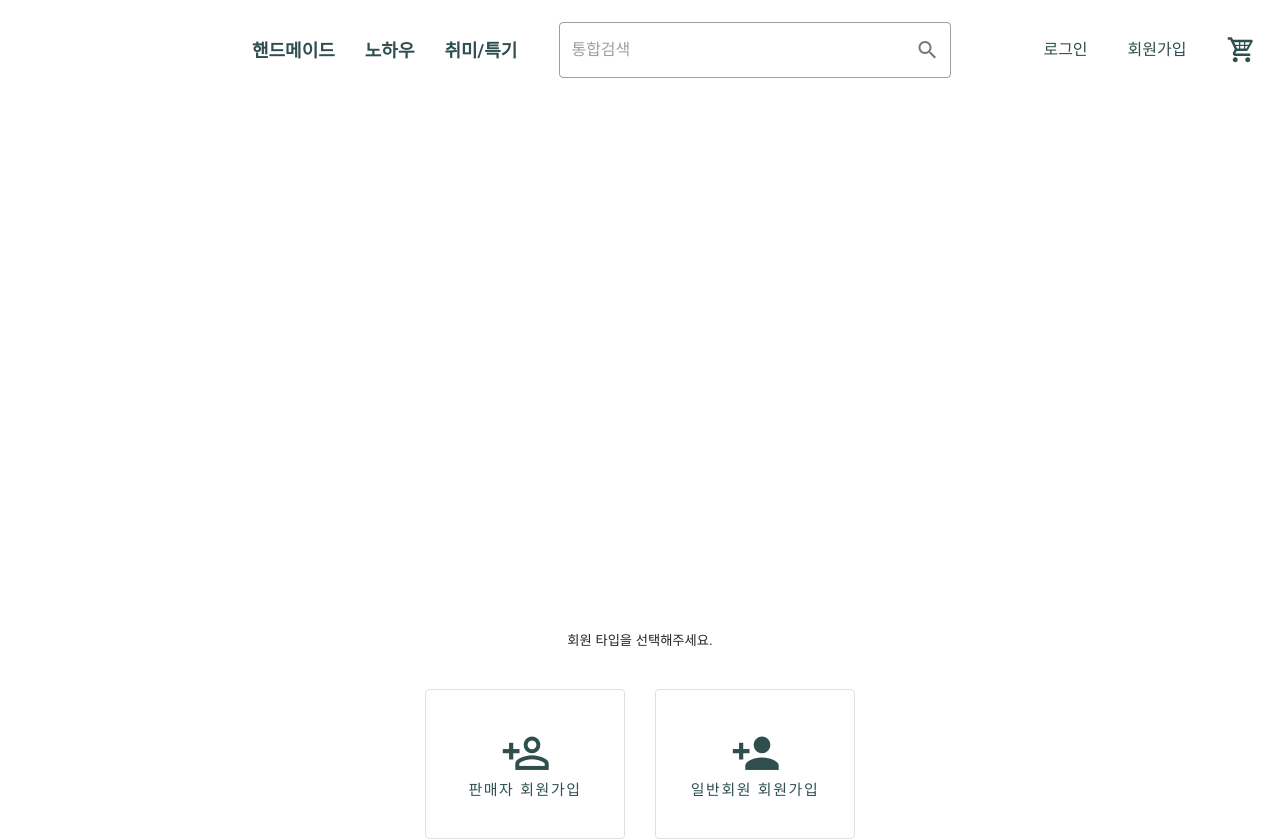
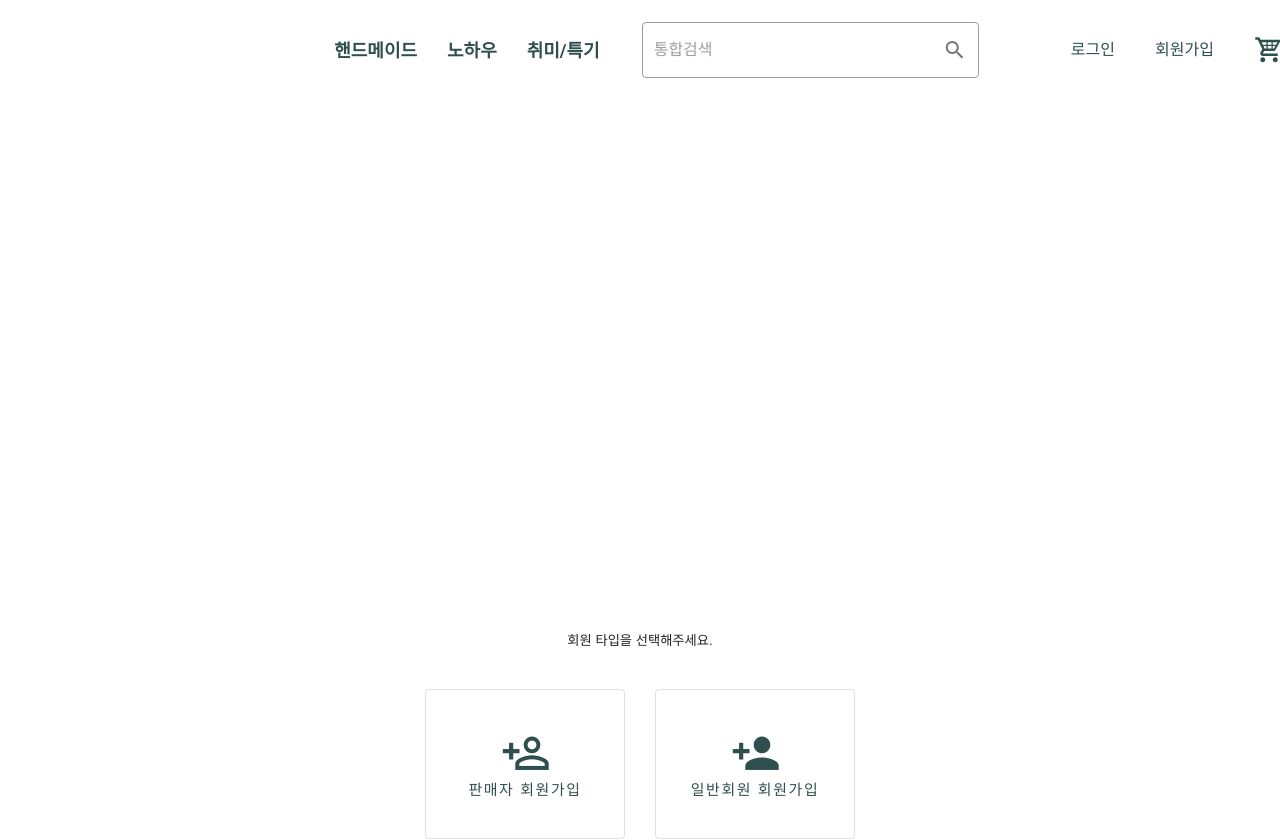
Before and after one commit to EDDI-RobotAcademy/Eddi-T1, a Vue app in the folder vue/frontend/: page / in a window 1280 px wide. Shown: the top 840 px of the page. Built offline with nearby package versions, Linux system fonts and the light colour scheme.

Commit message:
feat: [진건오] 상단 헤더 UI 수정[DIY-SALES-WEB-UI 2]

```diff
--- a/vue/frontend/src/App.vue
+++ b/vue/frontend/src/App.vue
@@ -1,13 +1,26 @@
 <template>
   <v-app>
     <v-container>
-      <v-app-bar elevation="0" height="100" color="white" width="1500px" style="margin: 0 auto" app>
+      <v-app-bar
+          class="v-toolbar__content" elevation="0" height="100" color="white"
+          width="auto" style="margin: 0 auto; justify-content: center" app>
           <div>
-          <v-img class="mr-9" :src="require('@/assets/buydia_logo.png')" width="200px" contain style="cursor: pointer" @click="moveToHome"/>
+            <v-img class="mr-9" :src="require('@/assets/buydia_logo.png')" width="200px" contain
+                   style="cursor: pointer"
+                   @click="moveToHome"/>
           </div>
-        <router-link class="service" style="text-decoration: none; color: #2F4F4F;" :to="{ name : 'CommonPageHeader'}">핸드메이드</router-link>
-        <router-link class="service" style="text-decoration: none; color: #2F4F4F;" :to="{ name : 'CommonPageHeader'}">노하우</router-link>
-        <router-link class="service" style="text-decoration: none; color: #2F4F4F;" :to="{ name : 'CommonPageHeader'}">취미/특기</router-link>
+          <router-link class="service" style="text-decoration: none; color: #2F4F4F;"
+                       :to="{ name : 'CommonPageHeader'}">
+            핸드메이드
+          </router-link>
+          <router-link class="service" style="text-decoration: none; color: #2F4F4F;"
+                       :to="{ name : 'CommonPageHeader'}">
+            노하우
+          </router-link>
+          <router-link class="service" style="text-decoration: none; color: #2F4F4F;"
+                       :to="{ name : 'CommonPageHeader'}">
+            취미/특기
+          </router-link>
           <v-col cols="4">
             <v-text-field
                 outlined
@@ -20,12 +33,14 @@
                 style="margin-top: 30px;
               border: #2F4F4F"></v-text-field>
           </v-col>
-        <router-link style="text-decoration: none; color: #2F4F4F; margin-left: 80px; margin-right: 40px; white-space:nowrap;" :to="{ name : 'SignInView'}">로그인</router-link>
-        <router-link style="text-decoration: none; color: #2F4F4F; margin-right: 40px; white-space:nowrap;" :to="{ name : 'SignUpChoiceView'}">회원가입</router-link>
-<!--        <v-icon @click="show" size="30" color="#2F4F4F">mdi-cart-variant</v-icon>-->
-        <router-link style="text-decoration: none;" :to="{ name:'SellerProductView' }">
+          <router-link
+              style="text-decoration: none; color: #2F4F4F; margin-left: 80px; margin-right: 40px; white-space:nowrap;"
+              :to="{ name : 'SignInView'}">로그인
+          </router-link>
+          <router-link style="text-decoration: none; color: #2F4F4F; margin-right: 40px; white-space:nowrap;"
+                       :to="{ name : 'SignUpChoiceView'}">회원가입
+          </router-link>
           <v-icon @click="show" size="30" color="#2F4F4F">mdi-cart-variant</v-icon>
-        </router-link>
       </v-app-bar>
     </v-container>
     <v-main>
@@ -37,7 +52,7 @@
 <script>
 export default {
   name: 'App',
-  data () {
+  data() {
     return {
       show: false
     }
@@ -57,7 +72,7 @@ export default {
   -ms-user-select: none;
   -o-user-select: none;
   user-select: none;
-  white-space:nowrap;
+  white-space: nowrap;
   display: inline-block;
   text-decoration: none;
   font-size: 18px;
```
Lines whose indentation alone changed are shown as unchanged.
